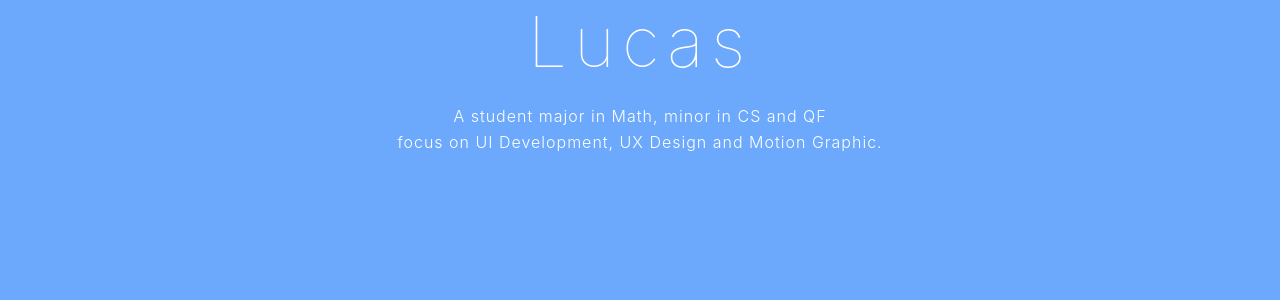
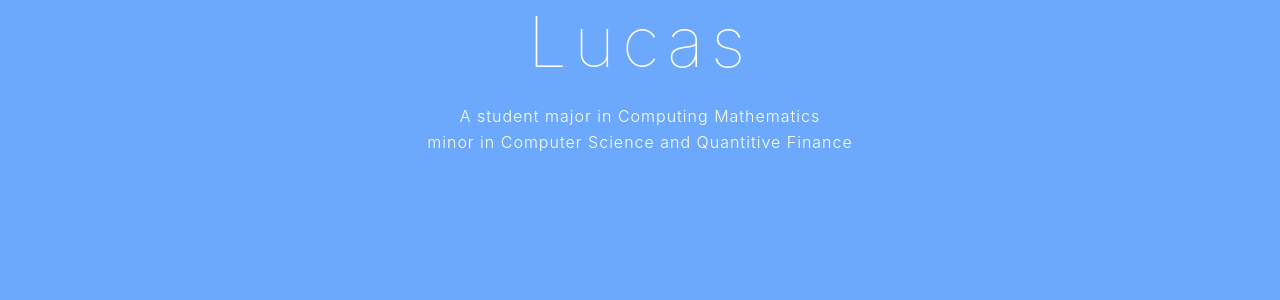
Before and after one commit to lucasushi/lueshen-old-blog, a Jekyll site: the page built from portfolio/index.html, in a window 1280 px wide. Shown: the part 291-591 px from the top of the page. Built offline with Jekyll 4.4.1, drawn with Linux system fonts in a browser that asks for light colours; nearby versions of some CDN libraries; comment, search, counter and statistics services are not loaded.

Commit message:
Update index.html

```diff
--- a/portfolio/index.html
+++ b/portfolio/index.html
@@ -18,8 +18,8 @@ layout: default
 			<header>
 				<img width="300" height="200" src="img/portfolio-img.png">
 				<h1>Lucas</h1>
-				<p>A student major in Math, minor in CS and QF<br>
-					focus on UI Development, UX Design and Motion Graphic.</p>
+				<p>A student major in Computing Mathematics<br>
+					minor in Computer Science and Quantitive Finance</p>
 			</header>
 
 
```
